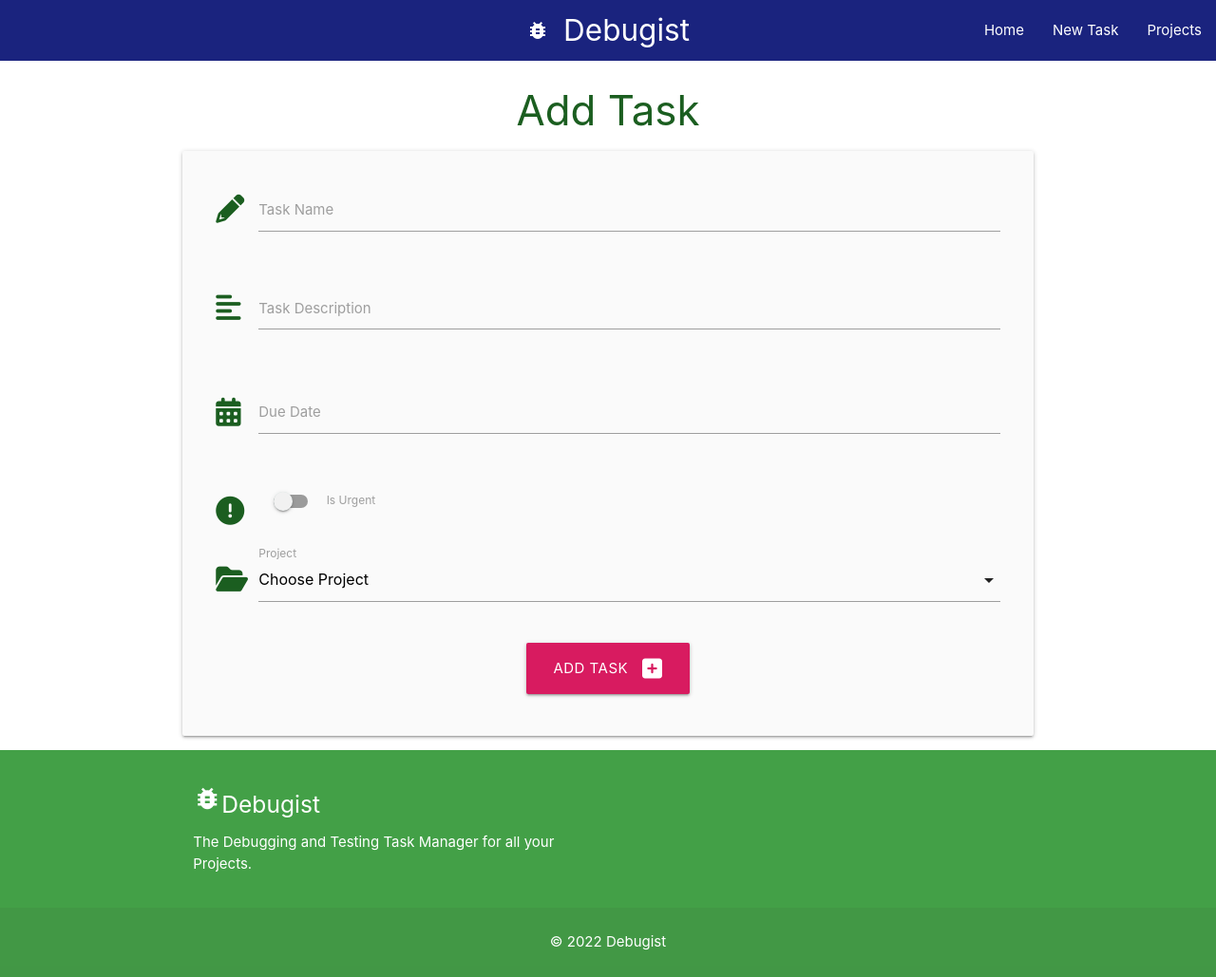
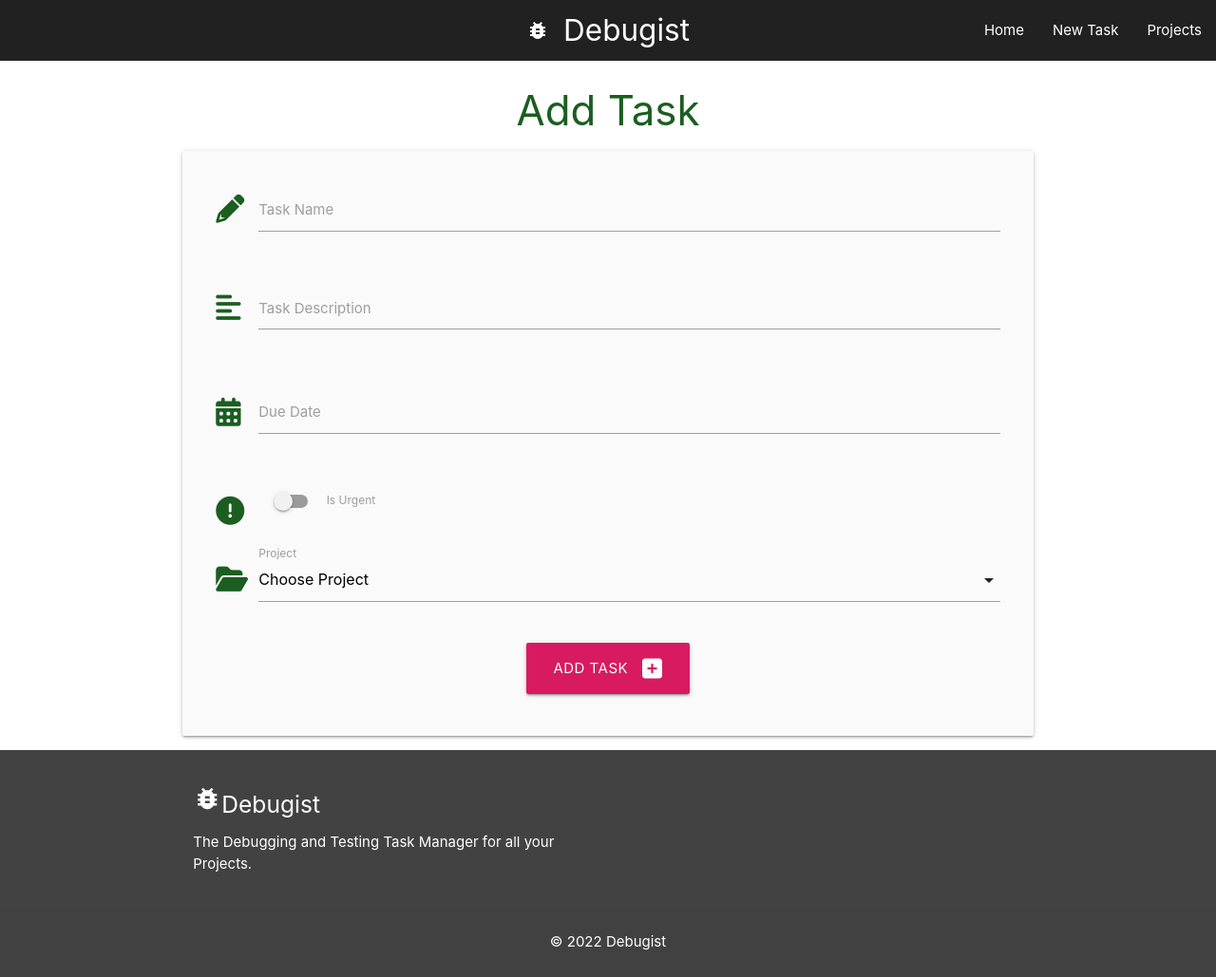
Before and after one commit to develosi/debugist-project, a Flask app: page /add_task in a window 1280 px wide. Shown: the whole page at 95% size. Run offline with Flask 2, Linux system fonts and the light colour scheme; data that the repository does not hold is empty; some libraries are stand-ins or nearby versions.

Commit message:
Update colours to grey for nav bars

```diff
--- a/debugist/templates/base.html
+++ b/debugist/templates/base.html
@@ -16,7 +16,7 @@
 
     <header>
         <!-- top main nav bar section -->
-        <nav class="indigo darken-4 z-depth-0">
+        <nav class="grey darken-4 z-depth-0">
             <div class="nav-wrapper">
               <a href="{{ url_for('home') }}" class="brand-logo center"><i class="large material-icons">bug_report</i>Debugist</a>
               <a href="#" data-target="mobile-demo" class="sidenav-trigger"><i class="fas fa-bars"></i></a>
@@ -41,7 +41,7 @@
         {% endblock %}
     </main>
 
-    <footer class="page-footer green darken-1">
+    <footer class="page-footer grey darken-3">
         <div class="container">
           <div class="row">
             <div class="col l6 s12">
```
